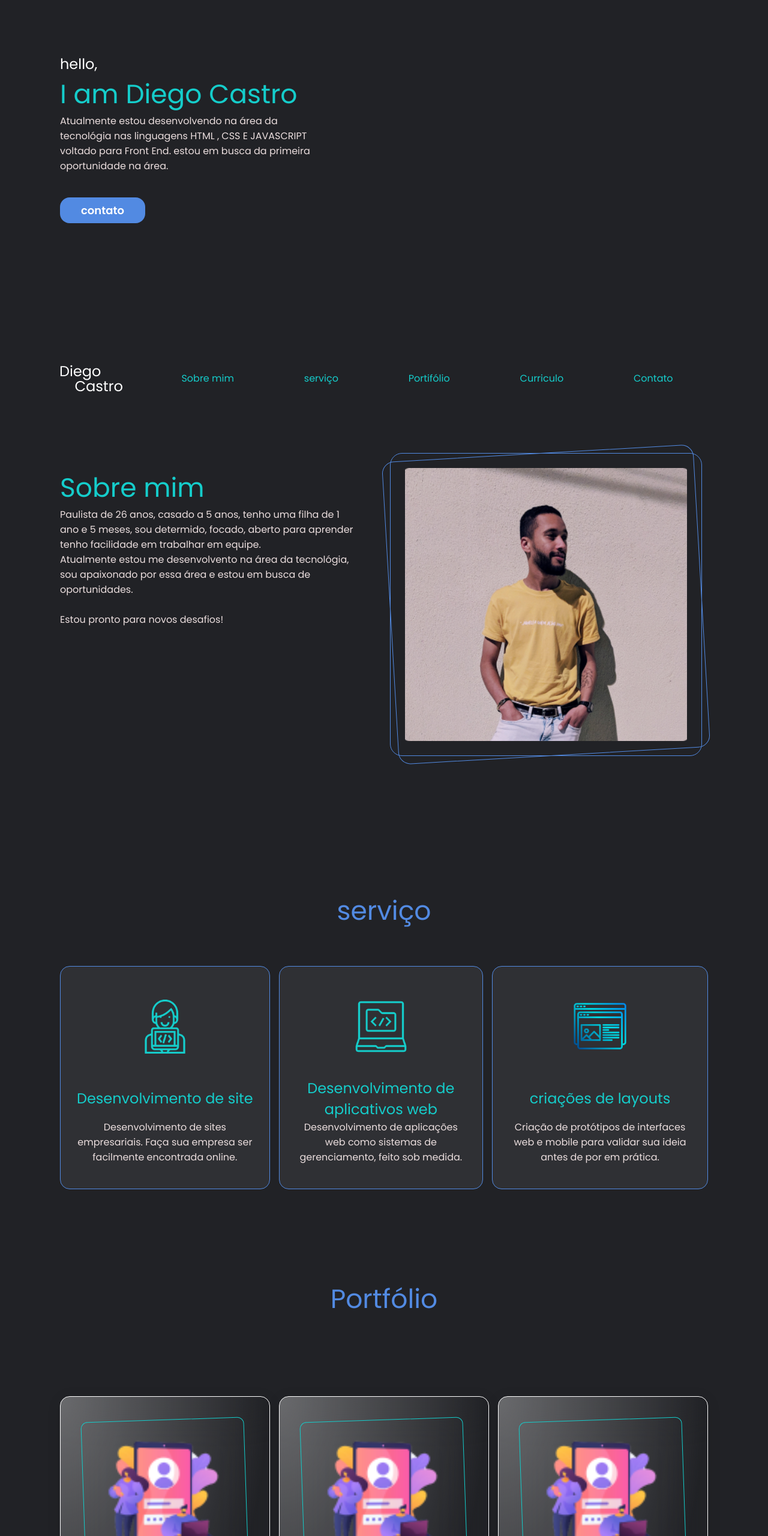
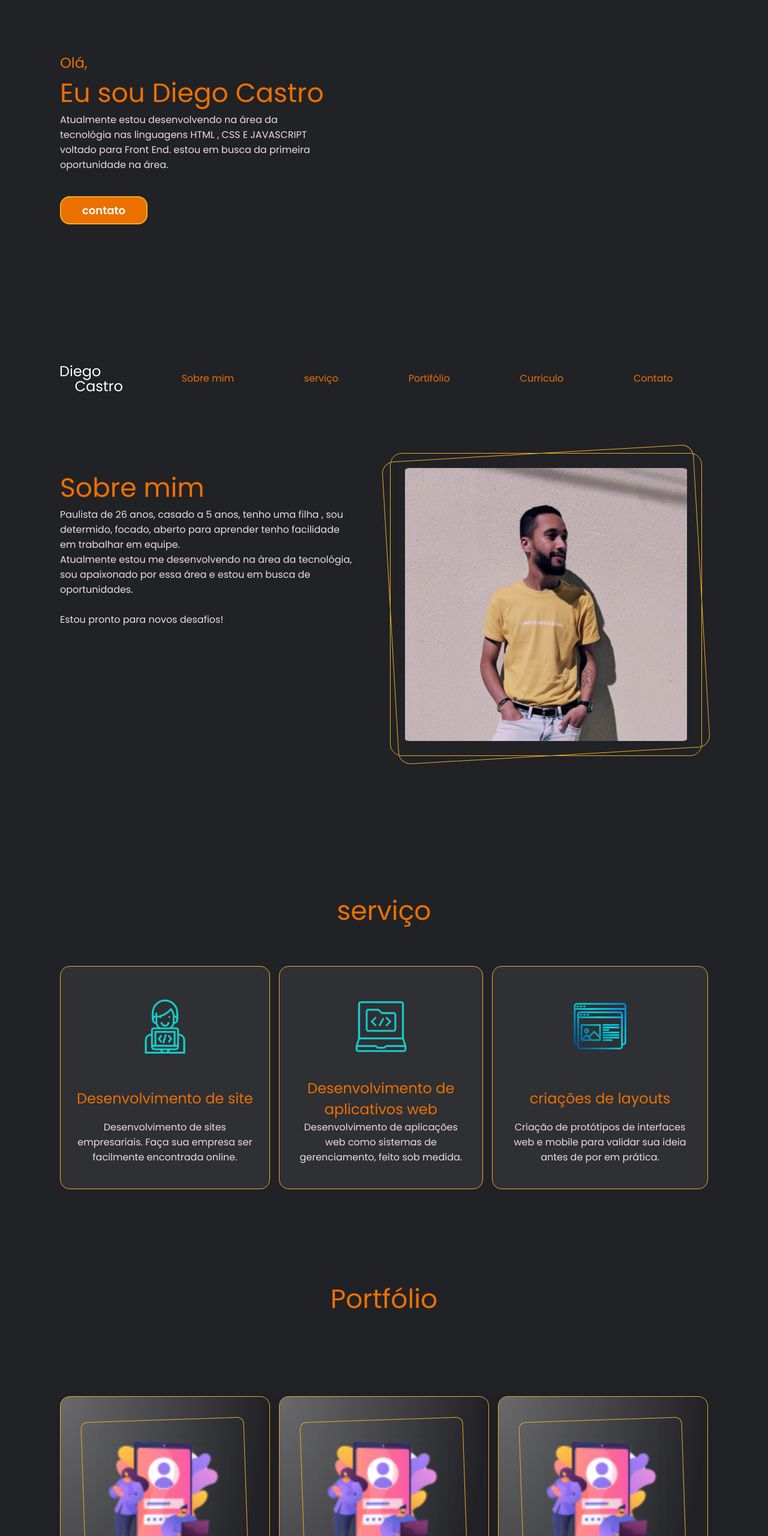
Before and after one commit to Diegocastro-coder/curriculum-project, a plain HTML site: page index.html in a window 1280 px wide. Shown: the part 120-2680 px from the top of the page at 60% size. Drawn offline with nearby package versions, Linux system fonts and the light colour scheme.

Commit message:
changing color palettes

```diff
--- a/index.html
+++ b/index.html
@@ -13,8 +13,8 @@
   <header>
   <div class="container">
     <img src="assets/Diego Castro.png" alt="logo" >
-    <h2>hello,</h2>
-    <h1 class="tilte-green">I am Diego Castro</h1>
+    <h2>Olá,</h2>
+    <h1 class="tilte-green">Eu sou Diego Castro</h1>
     <p>Atualmente estou desenvolvendo na área da tecnológia nas linguagens
        HTML , CSS E JAVASCRIPT voltado para Front End.
       estou em busca da primeira oportunidade na área.</p>
@@ -34,11 +34,10 @@
 <section id="aboutme" class="about-me">
   <div class="container">
     <h1 class="tilte-green">Sobre mim</h1>
-    <p>Paulista de 26 anos, casado a 5 anos, tenho uma filha de 1 ano
-      e 5 meses, sou determido, focado, aberto para aprender tenho facilidade
+    <p>Paulista de 26 anos, casado a 5 anos, tenho uma filha , sou determido, focado, aberto para aprender tenho facilidade
        em trabalhar em equipe.
        <br>
-      Atualmente estou me desenvolvento na área da tecnológia, sou apaixonado
+      Atualmente estou me desenvolvendo na área da tecnológia, sou apaixonado
        por essa área e estou em busca de oportunidades.
        <br><br>
        Estou pronto para novos desafios!
@@ -54,7 +53,7 @@
 <h1 class="title-purple">serviço</h1>
 <div class="services-container">
 <div class="service-card">
-<img src="assets/desebvolviment site 2.png" alt="icone do terminal">
+<img  src="assets/desebvolviment site 2.png" alt="icone do terminal">
 <h2>Desenvolvimento de site</h2>
 <p>Desenvolvimento de sites empresariais. Faça sua empresa ser facilmente encontrada online.</p>
 </div>
@@ -127,7 +126,7 @@
   <img class="curriculum-img" src="assets/curriculum.png">
   <div class="content">
     <div class="curriculum-info">
-      <span>nome</span><b>Diego Glauco Castro</b>
+      <span>nome</span><b>Diego Glauco Castro Silva</b>
       <span>Idade</span><b>26 anos</b>
       <span>Formação</span><b>Técnico de informática, Front End HTML, CSS JS</b>
       <span>Cidade</span><b>Mauá/SP</b>
@@ -138,7 +137,7 @@
       <span>Idiomas</span><b>Inglês Básico</b>
     </div>
 
-  <button onclick="window.open ('https://drive.google.com/file/d/1i8a6Fq66vXEz12b4KjokjXxYP6MpbpnR/view?usp=sharing')" class="secondary-button"> <img src="assets/Union.png">
+  <button  class="secondary-button"> <img src="assets/Union.png" onclick="window.open ('https://drive.google.com/file/d/1i8a6Fq66vXEz12b4KjokjXxYP6MpbpnR/view?usp=sharing')">
     Baixe meu currículo completo</button>
   </div>
 </div>
--- a/style.css
+++ b/style.css
@@ -6,7 +6,7 @@
 
 body, button, input, textarea,  select{
     font-family: 'Poppins', sans-serif;
-    color: white;
+    color:white;
 }
 html{
     scroll-behavior: smooth;
@@ -17,6 +17,8 @@ html{
 --bg-dark:#212226;
 --light-grey:#EBDEDE;
 --medium-grey:#2f3034;
+--orange:#ec7000;
+--medium-orange:#edae20;
 
 --menu-height:100px;
 
@@ -26,11 +28,14 @@ html, body{
     margin: 0;
     background: var(--bg-dark);
 }
+
 h1{
     font-size: 44px;
+
 }
  h2{
     font-size: 24px;
+    color: var(--orange);
 }
 
 h1, h2{
@@ -42,8 +47,8 @@ p{
 }
 
 button{
-    background:var(--puple);
-    border: 0;
+    background:var(--orange);
+    border: 2px solid var(--medium-orange);
     padding: 8px 35px;
     font-weight: bold;
     border-radius: 16px;
@@ -52,11 +57,11 @@ button{
     cursor: pointer;
 }
 .title-purple{
-color: var(--puple);
+color: var(--orange);
 }
 
 .tilte-green{
-    color: var(--green);
+    color: var(--orange);
 }
 
 header{
@@ -95,7 +100,7 @@ header .container img{
 }
 nav ul a{
     font-size:24;
-    color: var(--green);
+    color: var(--orange);
     text-decoration: none;
 }
 nav ul a svg{
@@ -105,8 +110,6 @@ nav ul{
     width: 100%;
     display: flex;
     justify-content: space-around;
-
-
 
 }
 
@@ -134,7 +137,7 @@ position: relative;
 .about-me .img-container .line{
     width: calc(87% + 50px);
     height:calc(100% + 50px) ;
-    border: 1px solid var(--puple);
+    border: 1px solid var(--medium-orange);
     left: calc(50% - 87%/2 - 25px);
     position: absolute;
     top: -25px;
@@ -144,7 +147,7 @@ position: relative;
 
 .about-me .img-container .line.green{
     transform: rotate(-3.3deg);
-    color: var(--green);
+    color: var(--orange);
 }
 
 .services{
@@ -160,13 +163,14 @@ position: relative;
 
 }
 .services h2{
-    color: var(--green);
+    color: var(--orange);
+
 }
 
 .services .services-container .service-card{
   max-width: 360px;
     background: #2f3034;
-  border:1px solid var(--puple);
+  border:1px solid var(--medium-orange);
   border-radius: 16px;
   padding: 40px 25px;
   display: flex;
@@ -179,7 +183,9 @@ position: relative;
 .services .services-container .service-card img{
     margin: 15px 0 40px;
     width: 90px;
+
 }
+
 
 .service-card + .service-card{
     margin-left: 15px;
@@ -200,7 +206,7 @@ box-shadow: 0px 4px 24px -1px rgba(0, 0, 0, 0.1);
 backdrop-filter: blur(42px);
 border-radius: 16px;
 max-width: 360px;
-border: 1px solid white ;
+border: 1px solid var(--medium-orange) ;
 text-align:left ;
 padding: 50px 25px;
 }
@@ -219,12 +225,13 @@ padding: 50px 25px;
 .portfolio-container .portfolio-card .img-container .line{
         width: calc(100% + 24px);
         height:calc(100% + 24px) ;
-        border: 1px solid var(--green);
+        border: 1px solid var(--medium-orange);
         transform: rotate(-1.93deg);
         position: absolute;
         top: -12px;
         border-radius: 11px;
         left: calc(50% - 100%/2 - 12px);
+
 
 }
 .portfolio .portfolio-container .portfolio-card .language-container ul{
@@ -237,8 +244,8 @@ padding: 50px 25px;
     margin-bottom: 20px;
 }
 .portfolio .portfolio-container .portfolio-card .language-container ul li{
-    color: var(--green);
-    border: 1px solid var(--green);
+    color: var(--orange);
+    border: 1px solid var(--medium-orange);
     border-radius: 8px;
     padding: 3px 15px;
 }
@@ -273,9 +280,9 @@ p{
     margin-bottom: 50px;
 }
 .secondary-button{
-color: var(--green);
-border: 1px solid var(--puple);
-background: var(--medium-grey);
+color: var(--light-grey);
+border: 2px solid var(--medium-orange);
+background: var(--orange);
 font-weight: bold;
 height: 80px;
 display: flex;
@@ -294,7 +301,7 @@ align-items: center;
 .contact h1{
     width: fit-content;
     margin: 0 auto 40px;
-    background: -webkit-linear-gradient(#15cdcb, #5280e2);
+    background: -webkit-linear-gradient(var(--medium-orange), var(--orange));
     -webkit-background-clip: text;
     -webkit-text-fill-color: transparent;
 }
@@ -306,6 +313,7 @@ align-items: center;
     margin: 50px auto 0;
     display: flex;
     justify-content: space-around;
+
 
 }
 footer{
```
